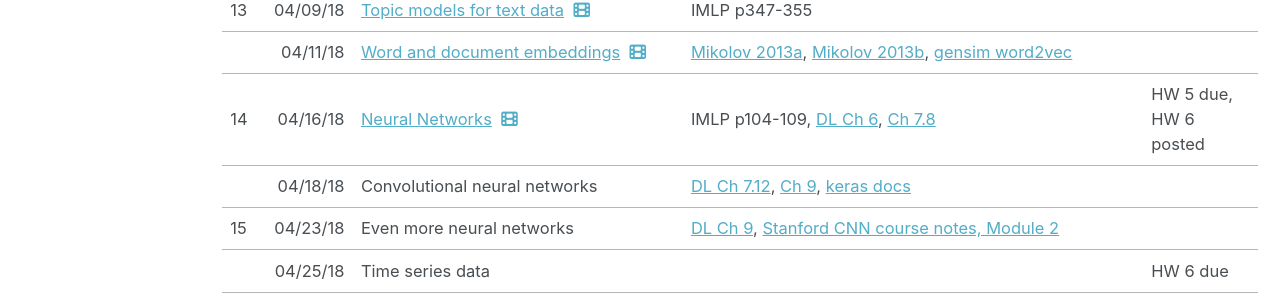
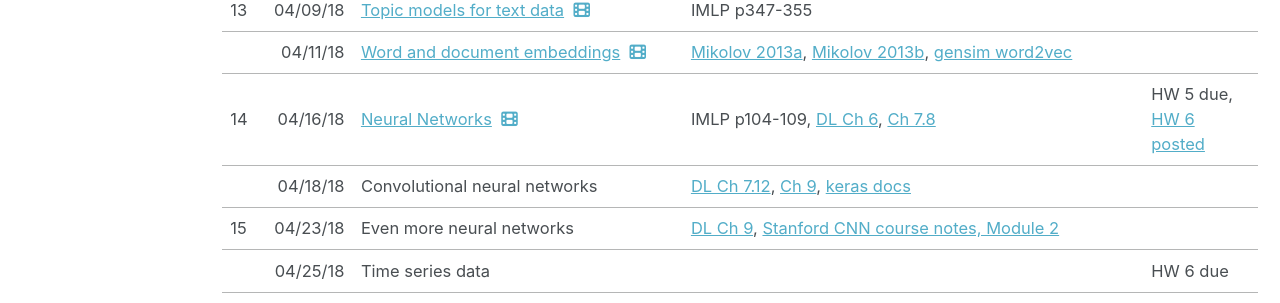
Before and after one commit to amueller/columbia-website, a Jekyll site: the page built from _comsw4995s18/lectures.md, in a window 1280 px wide and 900 px high, scrolled down 1337 px. Shown: the part 176-479 px from the top of the window. Built offline with Jekyll 4.4.1, drawn with Linux system fonts in a browser that asks for light colours; nearby versions of some CDN libraries; part of the change alters nothing that is shown.

```diff
--- a/_comsw4995s18/lectures.md
+++ b/_comsw4995s18/lectures.md
@@ -234,7 +234,7 @@ Press P on slides for presenter notes.
             <a href="https://www.dropbox.com/s/kag8p1sjsbgqa3p/22-neural-networks.mkv?dl=1"><i class="fa fa-film" aria-hidden="true"></i></a>
 		</td>
 		<td>IMLP p104-109, <a href="http://www.deeplearningbook.org/contents/mlp.html">DL Ch 6</a>, <a href="http://www.deeplearningbook.org/contents/regularization.html">Ch 7.8</a></td>
-		<td>HW 5 due, HW 6 posted</td>
+		<td>HW 5 due,  <a href="https://github.com/amueller/COMS4995-s18/raw/master/homeworks/Homework6.pdf">HW 6 posted</a></td>
 	</tr>
 	<tr>
 		<td><br></td>
```
